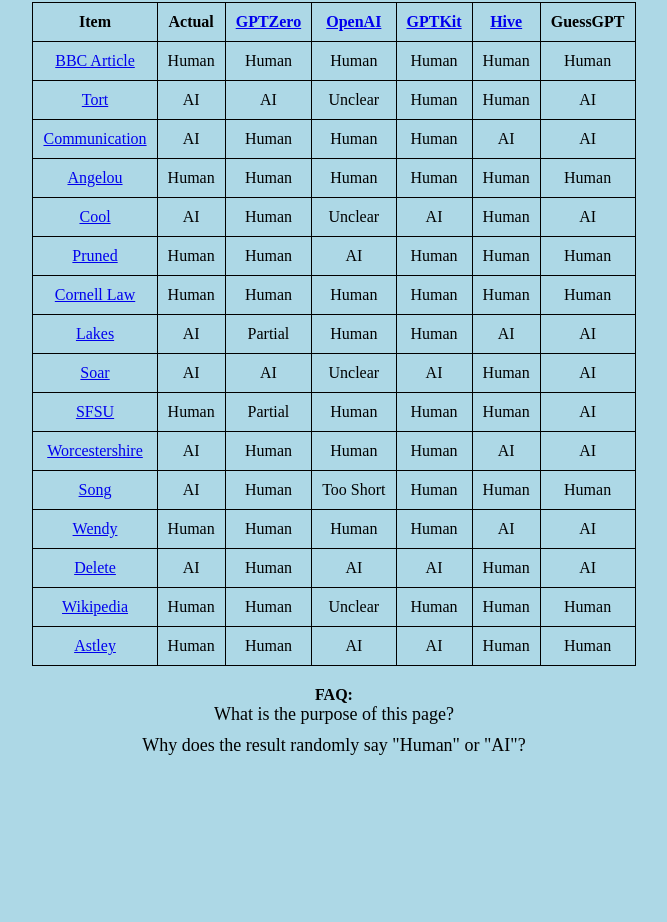
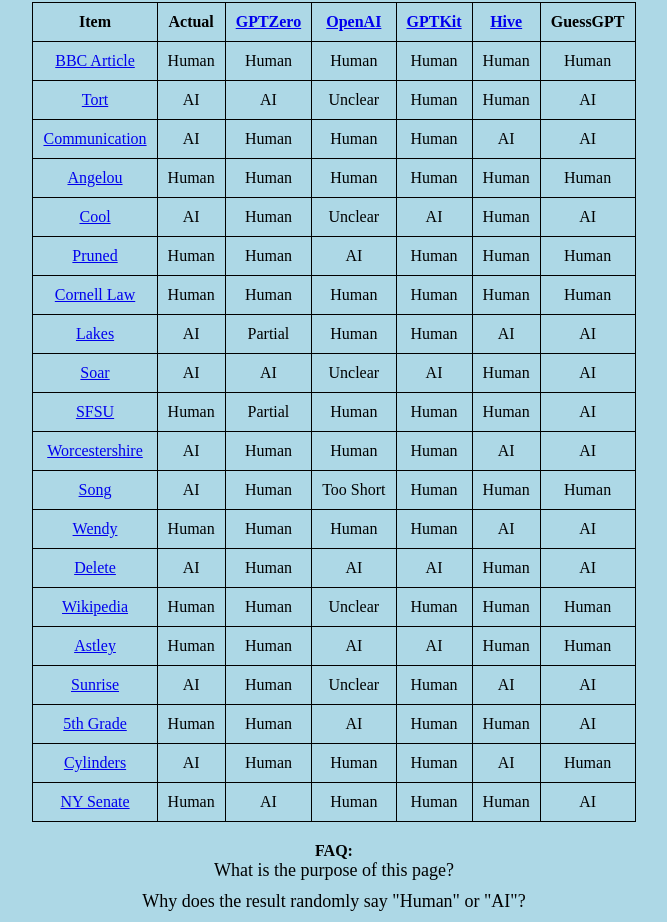
Before and after one commit to jackmichalak/guessgpt, a plain HTML site: page index.html in a window 1280 px wide. Shown: the part 603-1525 px from the top of the page, without its empty margins (306-973 px from the left). Before the commit the page ends 1369 px from the top, so only its background shows below. Drawn offline with Linux system fonts and the light colour scheme.

Commit message:
Finish testing

```diff
--- a/index.html
+++ b/index.html
@@ -246,6 +246,42 @@
         <td>Human</td>
         <td>Human</td>
       </tr>
+      <tr>
+        <td><a href="fake/sunrise.txt">Sunrise</a></td>
+        <td>AI</td>
+        <td>Human</td>
+        <td>Unclear</td>
+        <td>Human</td>
+        <td>AI</td>
+        <td>AI</td>
+      </tr>
+      <tr>
+        <td><a href="https://ojusd-ca.schoolloop.com/file/1522740445295/1365835800006/5620158457281787771.pdf">5th Grade</a></td>
+        <td>Human</td>
+        <td>Human</td>
+        <td>AI</td>
+        <td>Human</td>
+        <td>Human</td>
+        <td>AI</td>
+      </tr>
+      <tr>
+        <td><a href="fake/cylinders.txt">Cylinders</a></td>
+        <td>AI</td>
+        <td>Human</td>
+        <td>Human</td>
+        <td>Human</td>
+        <td>AI</td>
+        <td>Human</td>
+      </tr>
+      <tr>
+        <td><a href="https://www.nysenate.gov/newsroom/press-releases/equal-rights-amendment-passes-senate">NY Senate</a></td>
+        <td>Human</td>
+        <td>AI</td>
+        <td>Human</td>
+        <td>Human</td>
+        <td>Human</td>
+        <td>AI</td>
+      </tr>
     </tbody>
   </table>
   <div>
```
